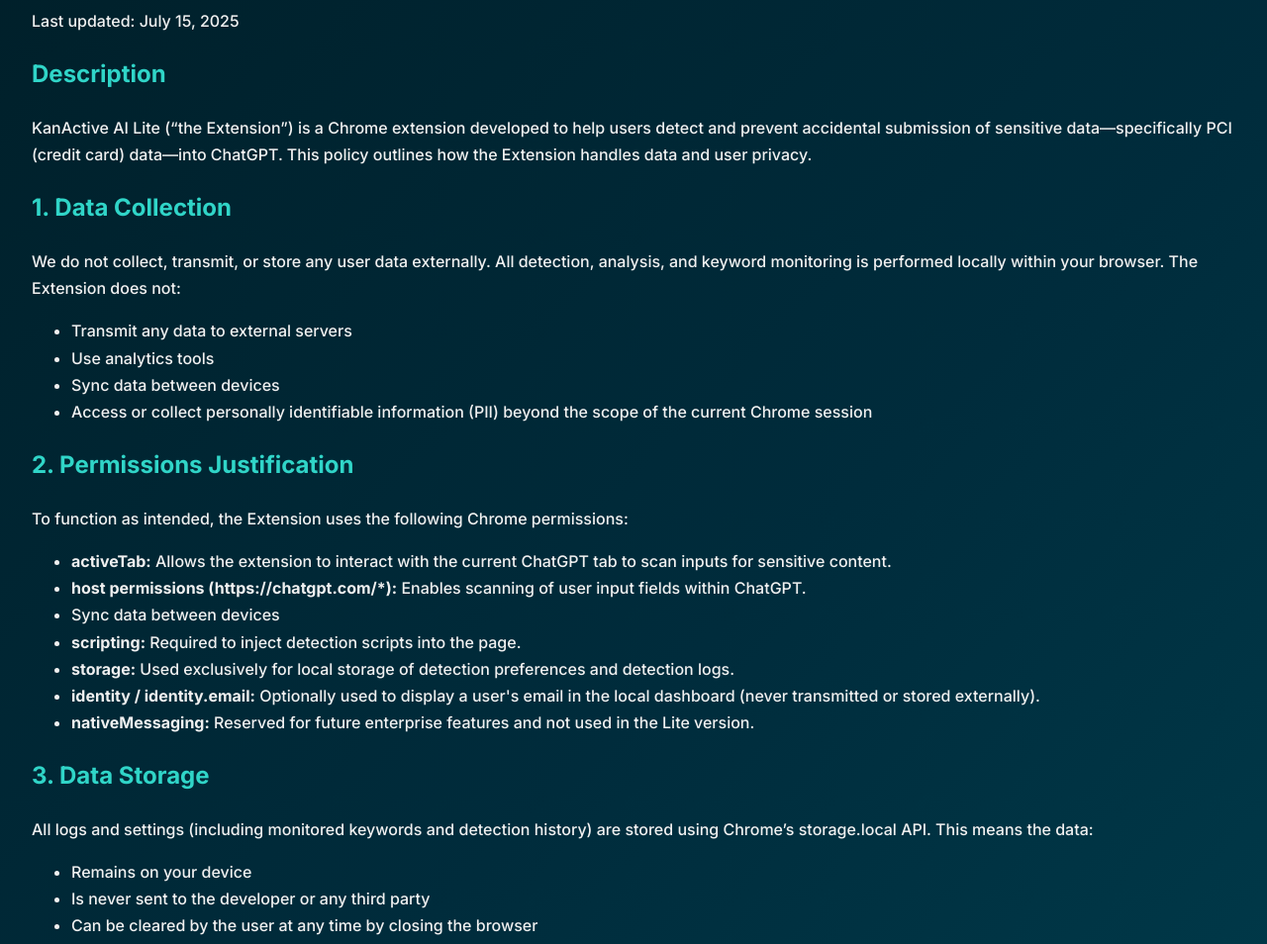
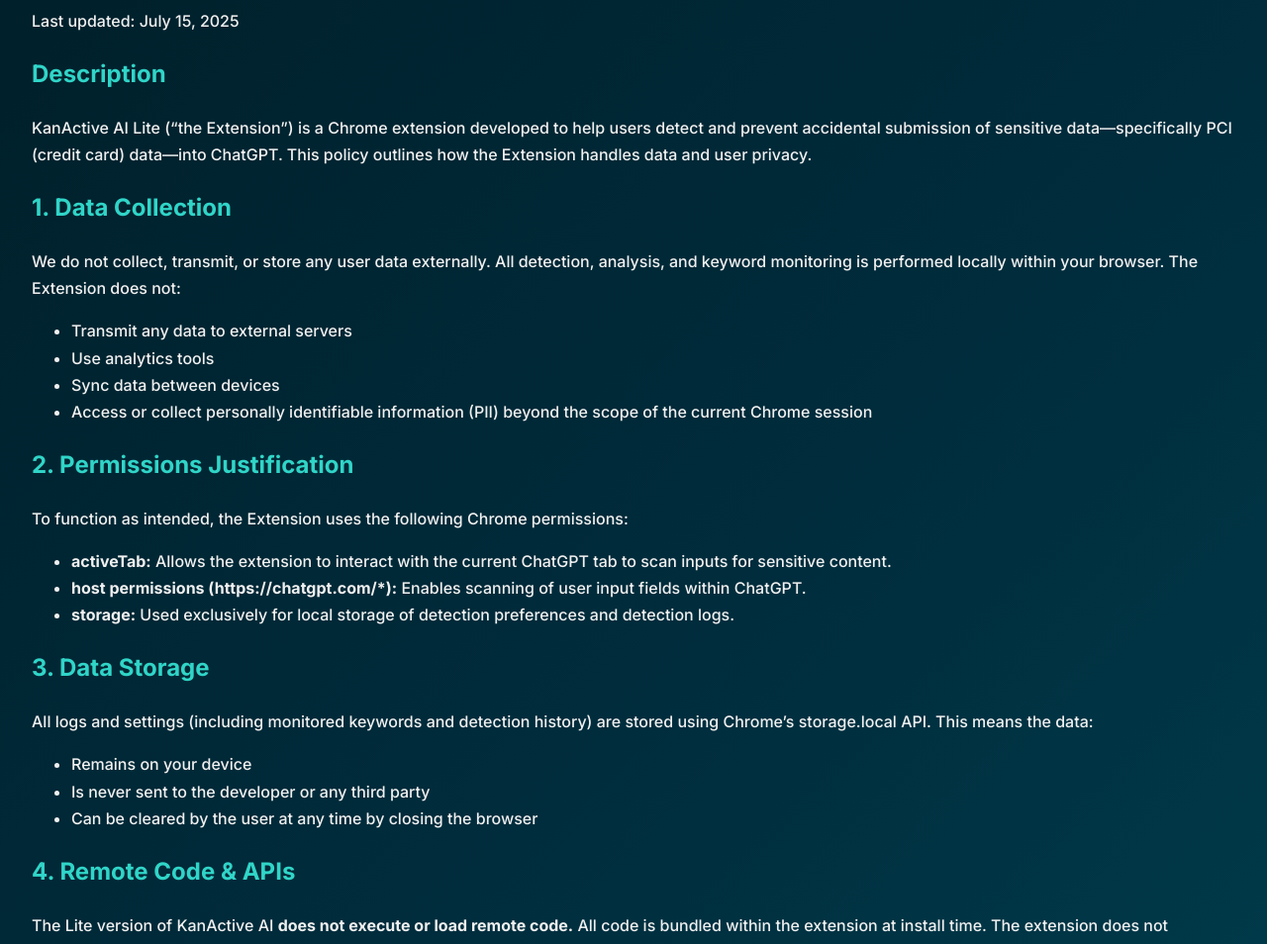
Before and after one commit to KanActiveAI/kanactiveai.github.io, a plain HTML site: page lite-extension-privacy.html in a window 1280 px wide. Shown: the part 121-1075 px from the top of the page at 99% size. Drawn offline with Linux system fonts and the light colour scheme.

Commit message:
Updated lite extension privacy policy permissions section

```diff
--- a/lite-extension-privacy.html
+++ b/lite-extension-privacy.html
@@ -66,11 +66,7 @@
   <ul>
     <li><b>activeTab:</b> Allows the extension to interact with the current ChatGPT tab to scan inputs for sensitive content.</li>
     <li><b>host permissions (https://chatgpt.com/*):</b> Enables scanning of user input fields within ChatGPT.</li>
-    <li>Sync data between devices</li>
-    <li><b>scripting:</b> Required to inject detection scripts into the page.</li>
     <li><b>storage:</b> Used exclusively for local storage of detection preferences and detection logs.</li>
-    <li><b>identity / identity.email:</b> Optionally used to display a user's email in the local dashboard (never transmitted or stored externally).</li>
-    <li><b>nativeMessaging:</b> Reserved for future enterprise features and not used in the Lite version.</li>
   </ul>
 
   <h2>3. Data Storage</h2>
```
